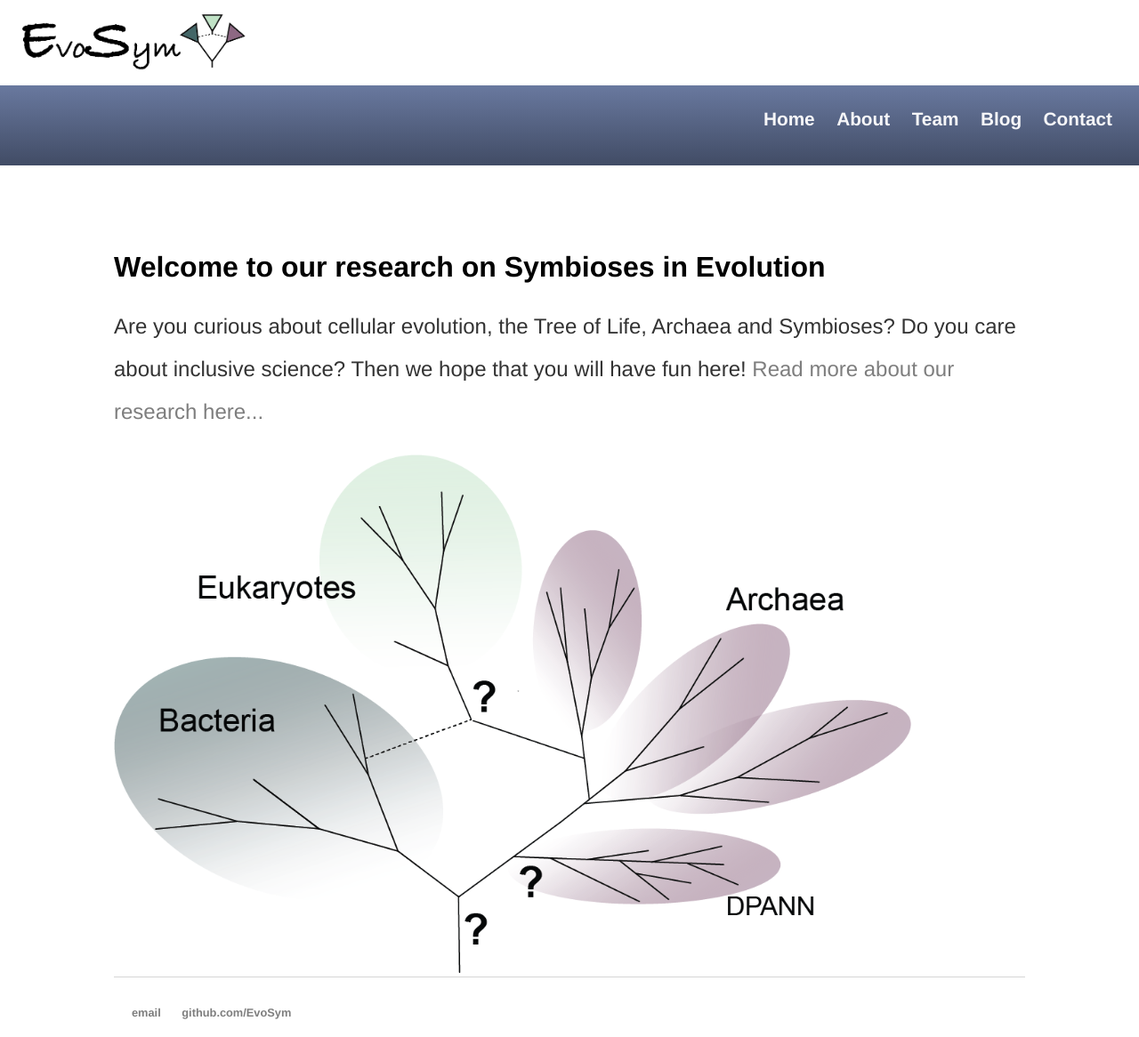
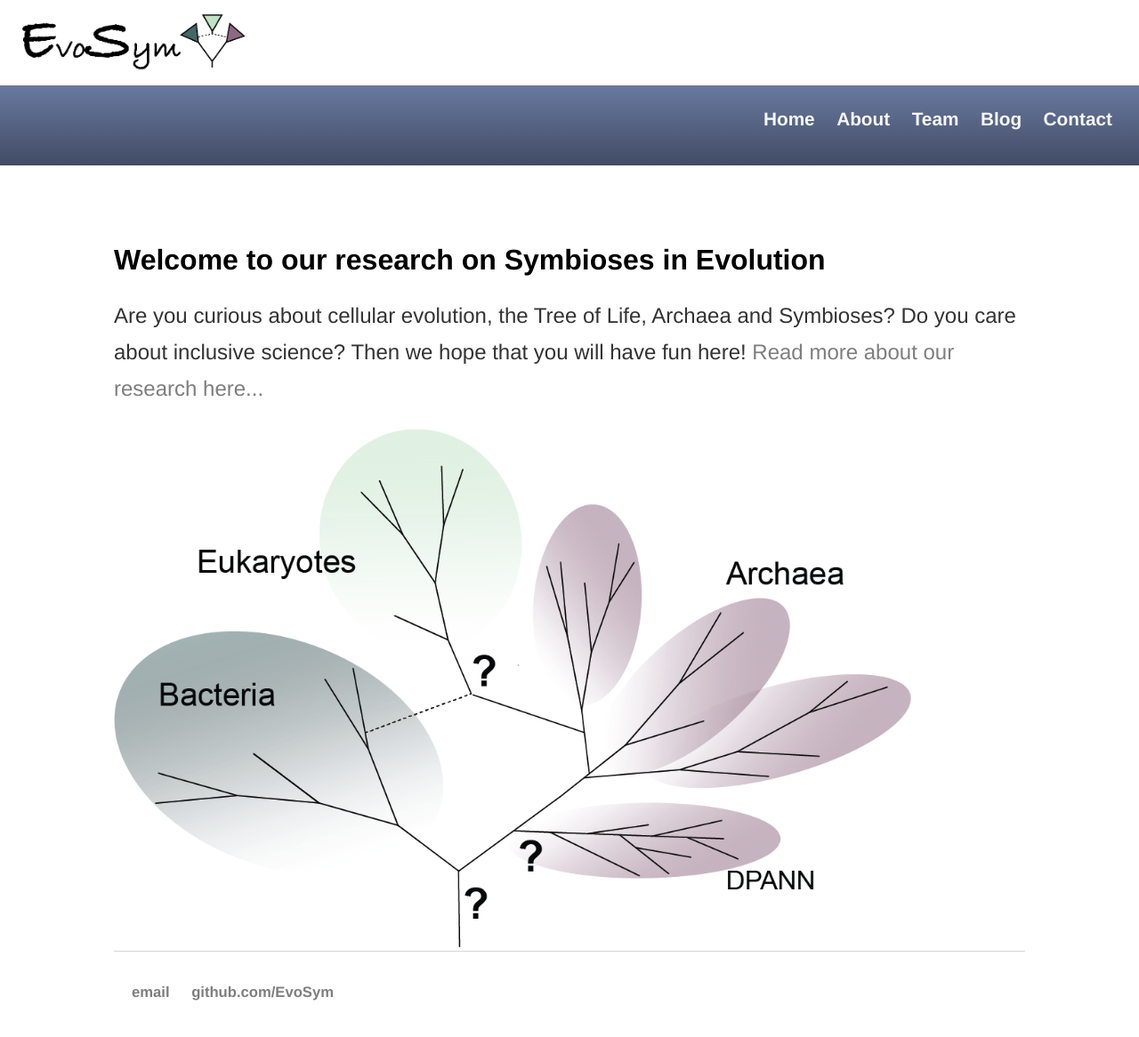
Before and after one commit to EvoSym/EvoSym.github.io, a Jekyll site: the page built from index.html, in a window 1280 px wide. Shown: the whole page at 89% size. Built offline with Jekyll 4.4.1, drawn with Linux system fonts in a browser that asks for light colours.

Commit message:
Update main.css

```diff
--- a/css/main.css
+++ b/css/main.css
@@ -30,6 +30,7 @@ footer ul {
     padding: 20px;
     list-style: none;
     font-weight: bold;
+    font-size: 1.3em;
 }
 nav ul li, footer ul li {
     display: inline;
@@ -51,7 +52,7 @@ h1 {
 p {
     font-size: 1.5em;
     font-family:'Helvetica', 'Arial', 'Sans-Serif';
-    line-height: 2em;
+    line-height: 1.7em;
     color: #333;
     margin-left: 10%;
     margin-right: 10%;
```
